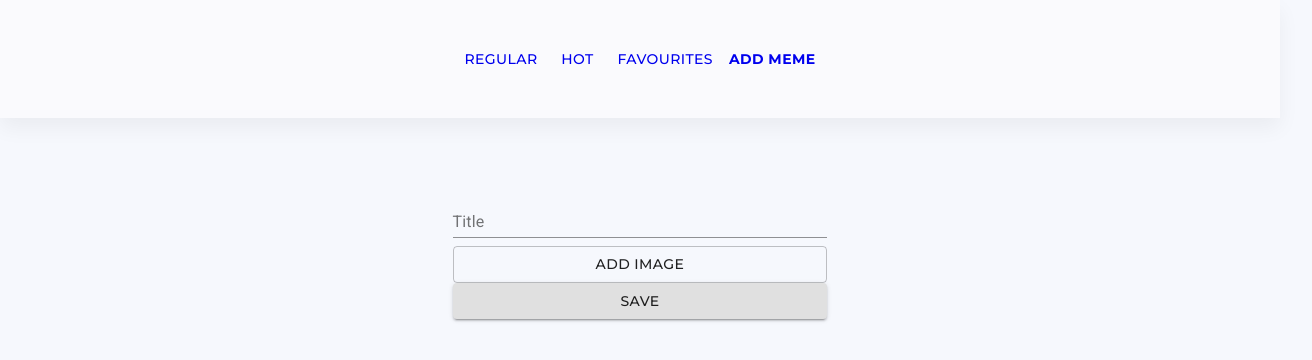
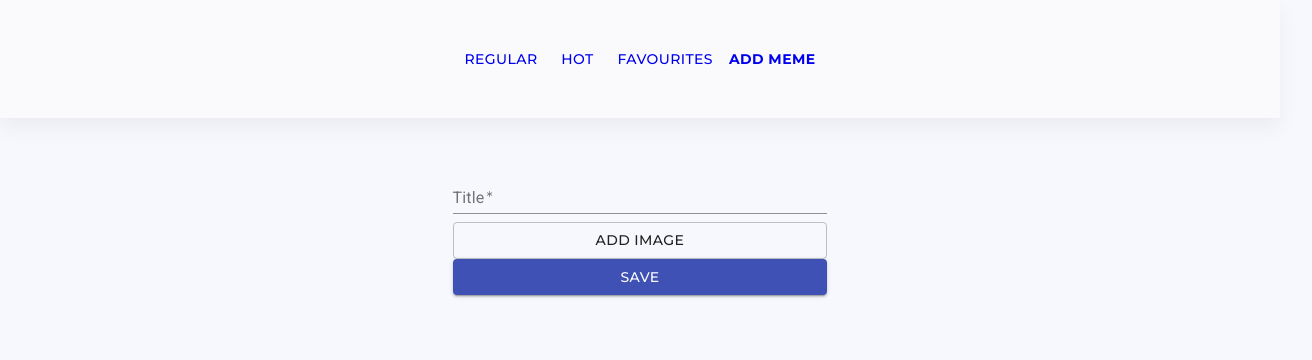
Before and after one commit to gosia-barlik/memes-service, a React (Create React App) app: page /add in a window 1280 px wide. Shown: the top 360 px of the page, 1312 px wide, since content can reach past the window. Built offline with nearby package versions, Linux system fonts and the light colour scheme.

Commit message:
fixed add meme form and refactoring

```diff
--- a/src/App.js
+++ b/src/App.js
@@ -4,16 +4,20 @@ import AddMemeForm from "./components/memes/AddMemeForm";
 import Header from "./components/Header";
 import { BrowserRouter, Route, Switch } from "react-router-dom";
 import "./App.css";
+import Grid from "@material-ui/core/Grid";
 
 class App extends Component {
   render() {
     return (
-      <>
+        <div className='App'>
           <BrowserRouter>
-          <div className='App'>
           <Header />
+              <Grid
+                container
+                spacing={8}
+                className='memeslist-container'>
                   <Switch>
-              <Route exact path='/favourite'>
+                    <Route exact path='/favourites'>
                       <MemesList isFavorite={true} />
                     </Route>
                     <Route exact path='/hot'>
@@ -26,9 +30,9 @@ class App extends Component {
                       <AddMemeForm />
                     </Route>
                   </Switch>
+              </Grid>
+          </BrowserRouter>
         </div>
-        </BrowserRouter>
-      </>
     );
   }
 }
--- a/src/components/Header.js
+++ b/src/components/Header.js
@@ -37,7 +37,7 @@ export default function Header() {
           </Button>
 
           <Button color='inherit' className='menu-button'>
-            <NavLink to='/favourite' className={classes.button}>
+            <NavLink to='/favourites' className={classes.button}>
               Favourites
             </NavLink>
           </Button>
--- a/src/components/memes/AddMemeForm.js
+++ b/src/components/memes/AddMemeForm.js
@@ -1,23 +1,10 @@
-import React, {useState} from "react";
-import { makeStyles } from "@material-ui/core/styles";
-import Grid from "@material-ui/core/Grid";
-import { Container, Box } from "@material-ui/core";
+import React, { useState } from "react";
 import { TextField, Button } from "@material-ui/core";
 import { useDispatch, useSelector } from "react-redux";
-import { Redirect } from 'react-router-dom'
+import { Redirect } from "react-router-dom";
 import { addMeme } from "../../store/actions/globalActions";
 
-const useStyles = makeStyles({
-  button: {
-    "&.active": {
-      fontWeight: 700,
-    },
-  },
-});
-
 export default function AddMemeForm() {
-  const classes = useStyles();
-
   const dispatch = useDispatch();
   const memeReducer = useSelector((state) => state);
 
@@ -25,8 +12,7 @@ export default function AddMemeForm() {
   const [title, setTitle] = useState("");
   const [isFormSubmitted, setIsFormSubmitted] = useState(false);
 
-
-  const onChangePicture = e => {
+  const onChangePicture = (e) => {
     const reader = new FileReader();
     if (e.target.files[0]) {
       reader.addEventListener("load", () => {
@@ -37,61 +23,64 @@ export default function AddMemeForm() {
   };
 
   const getNewMemeId = () => {
-    const {memes} = memeReducer;
-    let lastObj = memes[memes.length-1];
-    let newMemeId = lastObj.id+1;
+    const { memes } = memeReducer;
+    let lastObj = memes[memes.length - 1];
+    let newMemeId = lastObj.id + 1;
     return newMemeId;
-  }
+  };
 
   const handleSubmit = () => {
       const newMeme = {};
       const memeId = getNewMemeId();
-    localStorage.setItem(`image-${memeId}`,imgData);
+      localStorage.setItem(`image-${memeId}`, imgData);
 
+      newMeme.title = title;
       newMeme.id = memeId;
       newMeme.img = localStorage.getItem(`image-${memeId}`);
-    newMeme.upvotes= 0;
-    newMeme.downvotes= 0;
-    newMeme.isHot= false;
-    newMeme.isFavorite= false;
+      newMeme.upvotes = 0;
+      newMeme.downvotes = 0;
+      newMeme.isHot = false;
+      newMeme.isFavorite = false;
 
       dispatch(addMeme(newMeme));
       setIsFormSubmitted(true);
-  }
+  };
 
   return (
-    <Box
-      sx={{
-        backgroundColor: "background.default",
-        minHeight: "100%",
-        py: 3,
-      }}>
-      <Container maxWidth={false}>
-        <Grid
-          container
-          className={classes.root}
-          spacing={8}
-          className='memeslist-container'>
+    <>
+      {isFormSubmitted && imgData && <Redirect to='/regular' />}
+      <form autoComplete='off' onSubmit={handleSubmit} >
+        <TextField
+          value={title}
+          onChange={(e) => setTitle(e.target.value)}
+          label='Title'
+          fullWidth={true}
+          margin='normal'
+          required={true}
+          inputProps={{ style: { textAlign: "left" } }}
+        />
 
-          {isFormSubmitted && <Redirect to='/regular' />}
-
-          <form className={classes.root} noValidate autoComplete='off'>
-            <TextField value={title} onChange={e => setTitle(e.target.value)} label='Title' fullWidth={true} margin='normal' inputProps={{ style: {textAlign: 'left'} }}/>
-
-            <Button variant='outlined' component='label' fullWidth={true} margin='normal' >
+        <Button
+          variant='outlined'
+          component='label'
+          fullWidth={true}
+          margin='normal'>
           Add image
-              <input type='file' hidden onChange={onChangePicture}  />
+          <input type='file' hidden onChange={onChangePicture} />
         </Button>
-            <span className="imagePreview">
-                <img className="imagePreview" src={imgData} />
+        <span className='imagePreview'>
+          <img className='imagePreview' src={imgData} />
         </span>
 
-            <Button type="submit" onClick={handleSubmit} variant='contained' component='label' fullWidth={true} margin='normal' >
+        <Button
+          type='submit'
+          variant='contained'
+          color="primary"
+          fullWidth={true}
+          margin='normal'>
           Save
         </Button>
       </form>
-        </Grid>
-      </Container>
-    </Box>
+    </>
   );
 }
--- a/src/components/memes/MemesList.js
+++ b/src/components/memes/MemesList.js
@@ -1,27 +1,18 @@
 import React from "react";
-import { makeStyles } from "@material-ui/core/styles";
-import Grid from "@material-ui/core/Grid";
 import MemeSingle from "./MemeSingle";
-import { Container, Box } from "@material-ui/core";
 import { useDispatch, useSelector } from "react-redux";
-import { upvote, downvote, toggleStar } from "../../store/actions/globalActions";
+import {
+  upvote,
+  downvote,
+  toggleStar,
+} from "../../store/actions/globalActions";
 
-const useStyles = makeStyles({
-  root: {
-    maxWidth: 345,
-  },
-  media: {
-    height: 140,
-  },
-});
 
 export default function MemesList(props) {
-  const classes = useStyles();
   const dispatch = useDispatch();
   const memeReducer = useSelector((state) => state);
 
   const onUpvote = (e) => {
-    // console.log(e.target);
     dispatch(upvote(e.currentTarget.id));
   };
 
@@ -34,7 +25,7 @@ export default function MemesList(props) {
   };
 
   const filterMemes = (meme) => {
-    if(props.isFavorite)
+    if (props.isFavorite)
       return meme.isFavorite == true;
     else
       return meme.isHot == props.isHot;
@@ -42,18 +33,7 @@ export default function MemesList(props) {
 
   const memesList = memeReducer.memes.filter(filterMemes);
   return (
-    <Box
-      sx={{
-        backgroundColor: "background.default",
-        minHeight: "100%",
-        py: 3,
-      }}>
-      <Container maxWidth={false}>
-        <Grid
-          container
-          className={classes.root}
-          spacing={8}
-          className='memeslist-container'>
+    <>
       {memesList.map((meme) => {
         return (
           <MemeSingle
@@ -64,8 +44,6 @@ export default function MemesList(props) {
           />
         );
       })}
-        </Grid>
-      </Container>
-    </Box>
+    </>
   );
 }
--- a/src/store/reducers/globalReducer.js
+++ b/src/store/reducers/globalReducer.js
@@ -87,8 +87,6 @@ const toggleStar = (state, searchedId) => {
 
 const addMeme = (state, meme) => {
   state.memes.push(meme);
-  console.log(state);
-
   return state.memes;
 };
 
```
Lines whose indentation alone changed are shown as unchanged.
